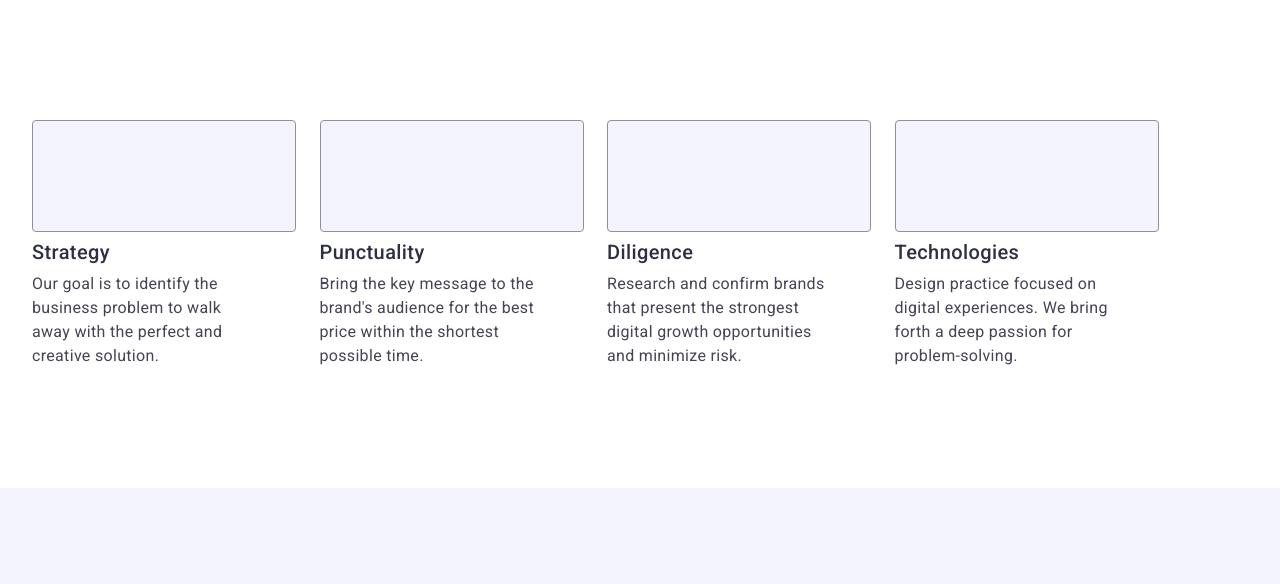
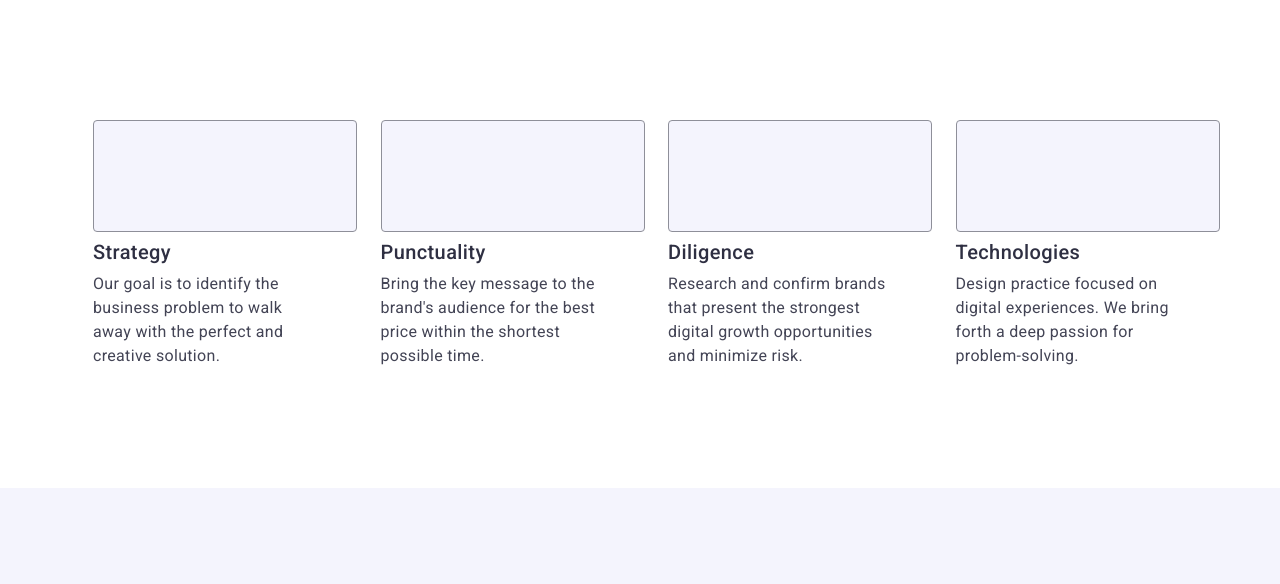
Before and after one commit to Viktor2024S/goit-markup-hw-06, a plain HTML site: page index.html in a window 1280 px wide. Shown: the top 584 px of the page. Drawn offline with nearby package versions, Linux system fonts and the light colour scheme.

Commit message:
container   margin: 0 auto;

```diff
--- a/css/style.css
+++ b/css/style.css
@@ -57,8 +57,7 @@ ol {
   /* width: 100%; */
   width: 320px;
   padding: 0 16px;
-  /* margin: 0 auto; */
-  align-items: center;
+  margin: 0 auto;
 }
 
 .header-container {
```
